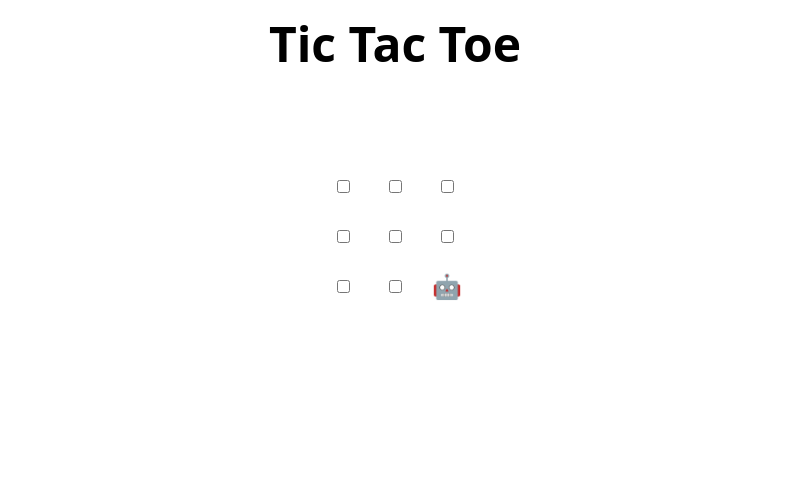
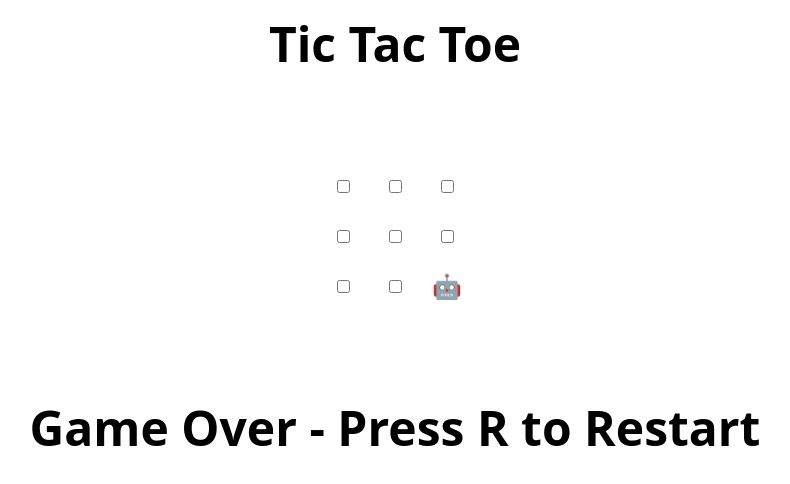
Before and after one commit to MT-er/skills-review-pull-requests, a plain HTML site: page index.html in a window 1280 px wide. Shown: the whole page, without its empty margins (245-1035 px from the left). Drawn offline with Linux system fonts and the light colour scheme.

Commit message:
Update index.html
edited the line to tell the user to press r to restart.

```diff
--- a/index.html
+++ b/index.html
@@ -46,7 +46,7 @@
     <td><input type="checkbox" /></td>
   </tr>
 </table>
-
+<h1>Game Over - Press R to Restart</h1>
 <h2 hidden>Game over, refresh to play again 🧑‍💻 🤖!</h2>
 
 <script>
```
